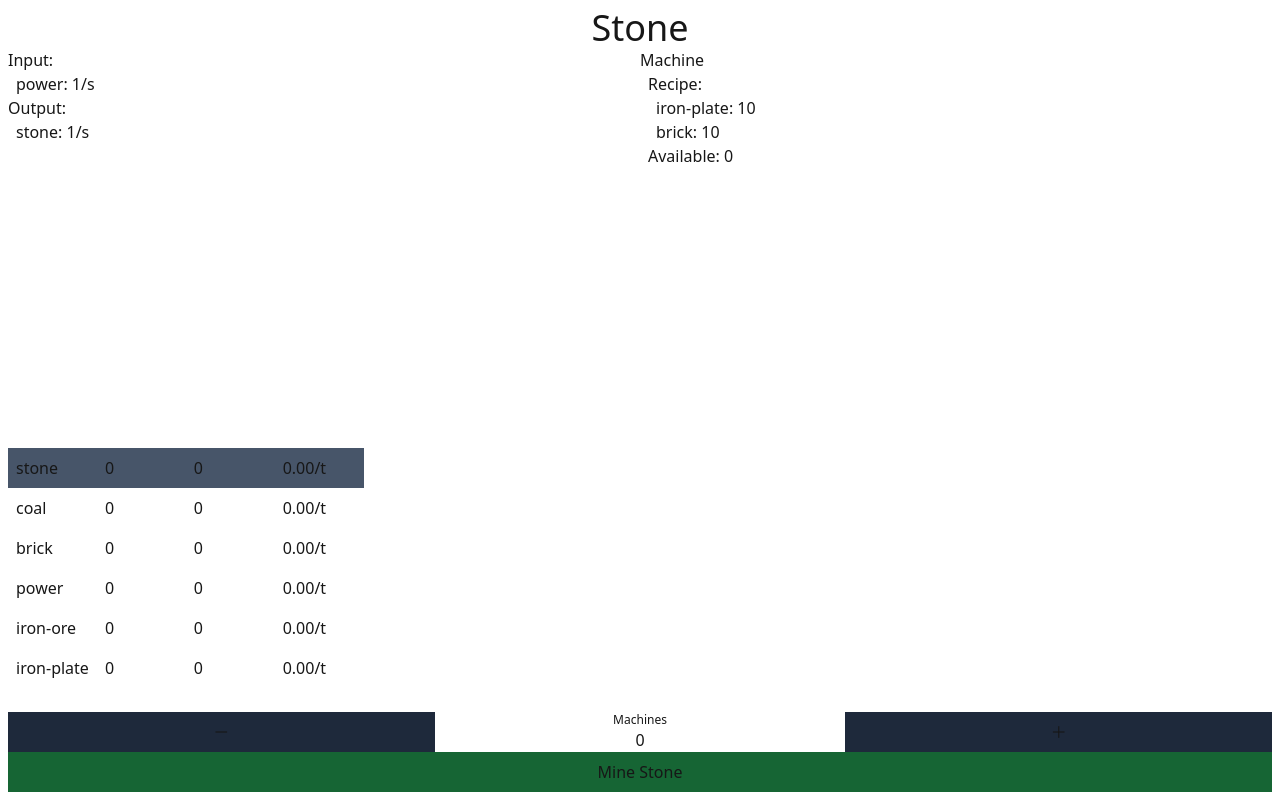
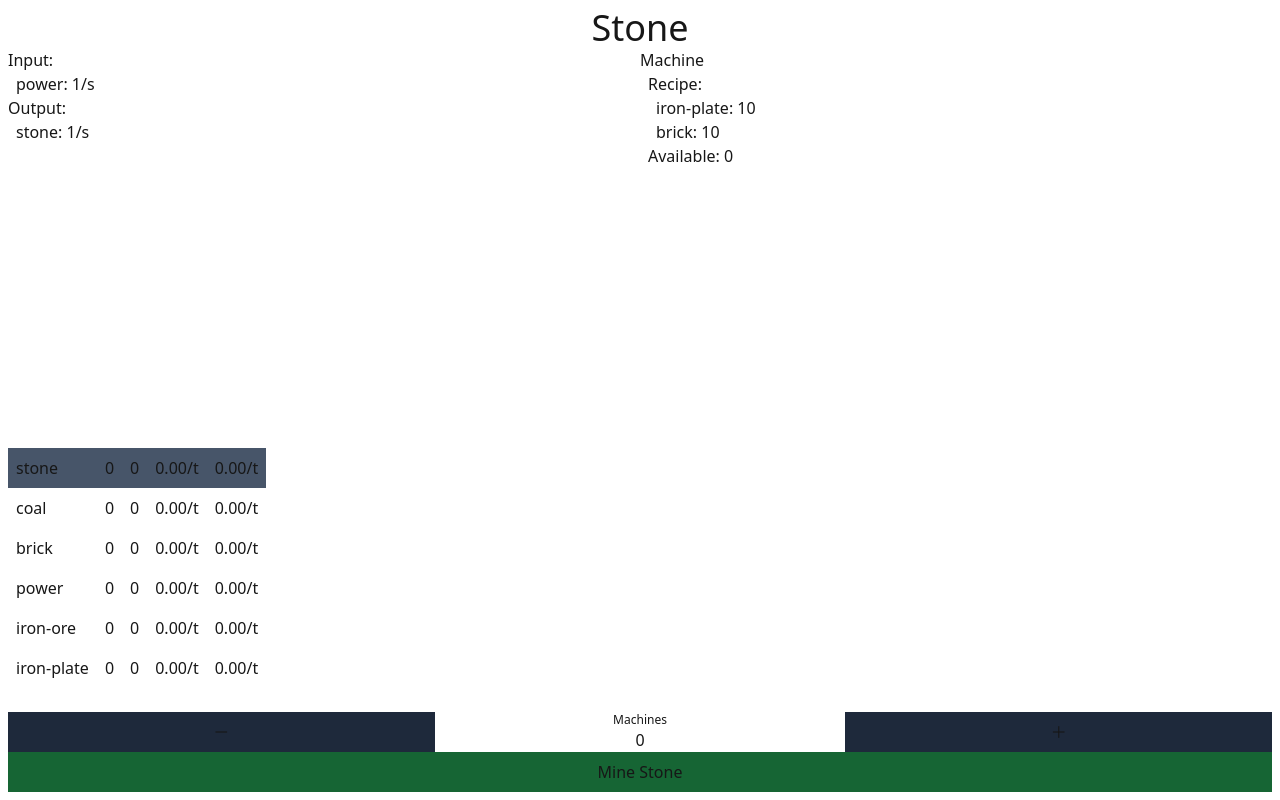
Before and after one commit to tylerschloesser/sim-v6, a React (Vite) app in the folder packages/app/: page / in a window 1280 px wide. Built offline with nearby package versions, Linux system fonts and the light colour scheme.

Commit message:
fix consumption

```diff
--- a/packages/app/src/app.tsx
+++ b/packages/app/src/app.tsx
@@ -143,14 +143,8 @@ export function App() {
           </div>
         </div>
       </div>
-      <div className="h-[33dvh] max-w-full overflow-auto">
+      <div className="h-[33dvh] w-full overflow-auto">
         <table>
-          <colgroup>
-            <col className="w-1/4" />
-            <col className="w-1/4" />
-            <col className="w-1/4" />
-            <col className="w-1/4" />
-          </colgroup>
           <tbody>
             {rows.map((row) => (
               <tr
@@ -175,6 +169,9 @@ export function App() {
                 <td className="p-2">{row.machines}</td>
                 <td className="p-2">
                   {row.production.toFixed(2)}/t
+                </td>
+                <td className="p-2">
+                  {row.consumption.toFixed(2)}/t
                 </td>
               </tr>
             ))}
--- a/packages/app/src/tick.ts
+++ b/packages/app/src/tick.ts
@@ -46,11 +46,13 @@ export function tick(state: State): void {
       recipe.input,
       state,
     )) {
+      const consumption =
+        ingredient.count * item.machines * satisfaction
       invariant(
         typeof item.buffer[ingredient.type] === 'number',
       )
-      item.buffer[ingredient.type]! -=
-        ingredient.count * item.machines * satisfaction
+      item.buffer[ingredient.type]! -= consumption
+      ingredient.item.consumption += consumption
     }
     for (const ingredient of iterateRecipe(
       recipe.output,
```
